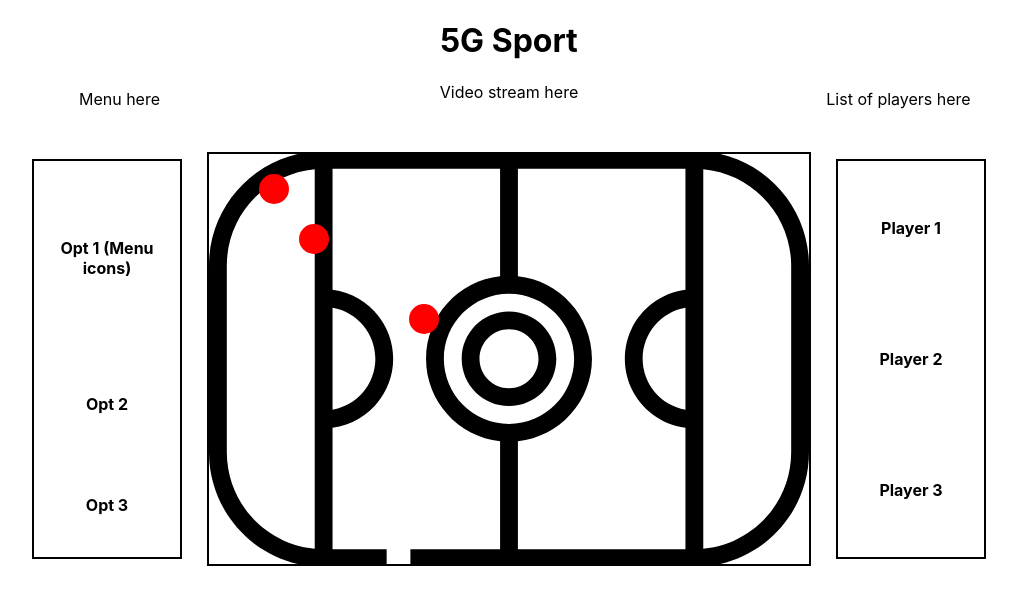
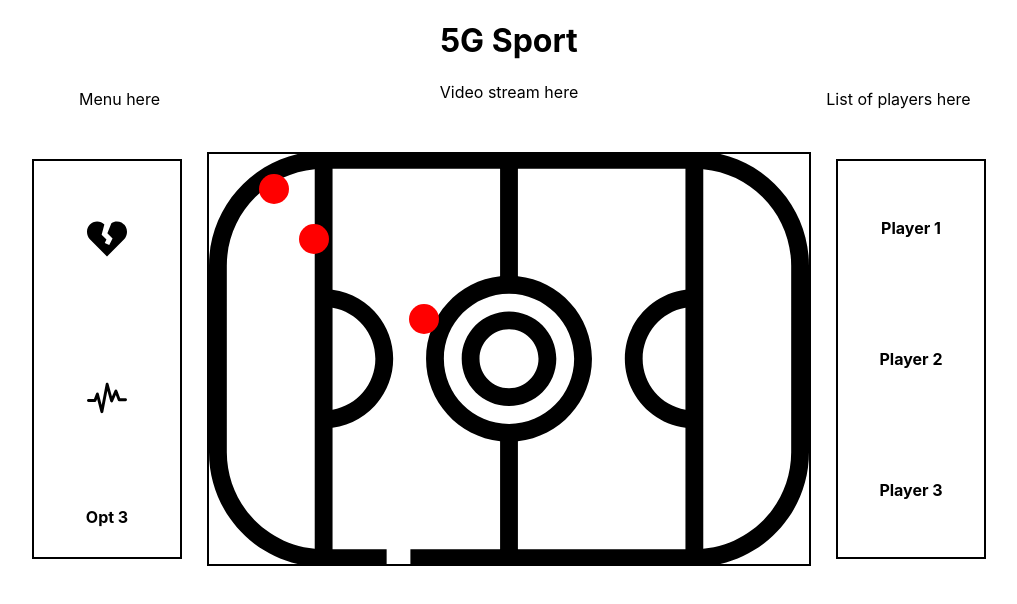
Before and after one commit to Onsbohh/5G-Sport-Application, a React (Create React App) app in the folder frontend/: page / in a window 1280 px wide. Shown: the top 604 px of the page, without its empty margins (131-1148 px from the left). Built offline with nearby package versions, Linux system fonts and the light colour scheme.

Commit message:
menu icon placeholders

```diff
--- a/frontend/src/components/Menu.js
+++ b/frontend/src/components/Menu.js
@@ -1,4 +1,7 @@
 import React from "react";
+import MenuIcon from "./MenuIcon";
+import heart_icon from "../images/heart_icon.svg"
+import ecg_icon from "../images/ecg_icon.svg"
 
 const Menu = () => {
     const style = {
@@ -14,10 +17,14 @@ const Menu = () => {
         <div> Menu here
             <table style={style}>
                 <tr>
-                    <th>Opt 1 (Menu icons)</th>
+                    <td>
+                        <MenuIcon image={heart_icon}/>
+                    </td>
                 </tr>
                 <tr>
-                    <th>Opt 2</th>
+                    <td>
+                        <MenuIcon image={ecg_icon}/>
+                    </td>
                 </tr>
                 <tr>
                     <th>Opt 3</th>
--- a/frontend/src/components/MenuIcon.js
+++ b/frontend/src/components/MenuIcon.js
@@ -0,0 +1,17 @@
+import React from "react";
+
+const MenuIcon = (props) => {
+    return (
+        <div>
+            <img
+                src={props.image}
+                alt={"menuIconn"}
+                style={{
+                    height:"40px",
+                    width:"40px"
+                }}
+            />
+        </div>
+    )
+}
+export default MenuIcon
```
Also changed, not shown: frontend/src/images/ecg_icon.svg (added), frontend/src/images/heart_icon.svg (added).
